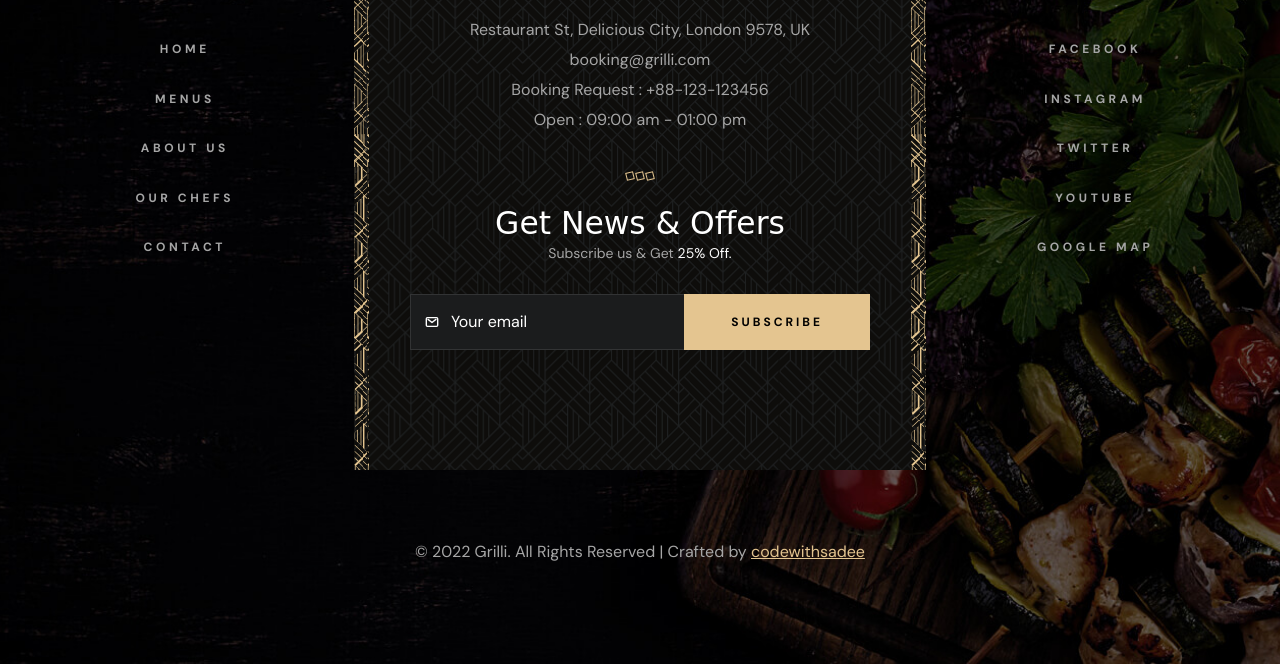
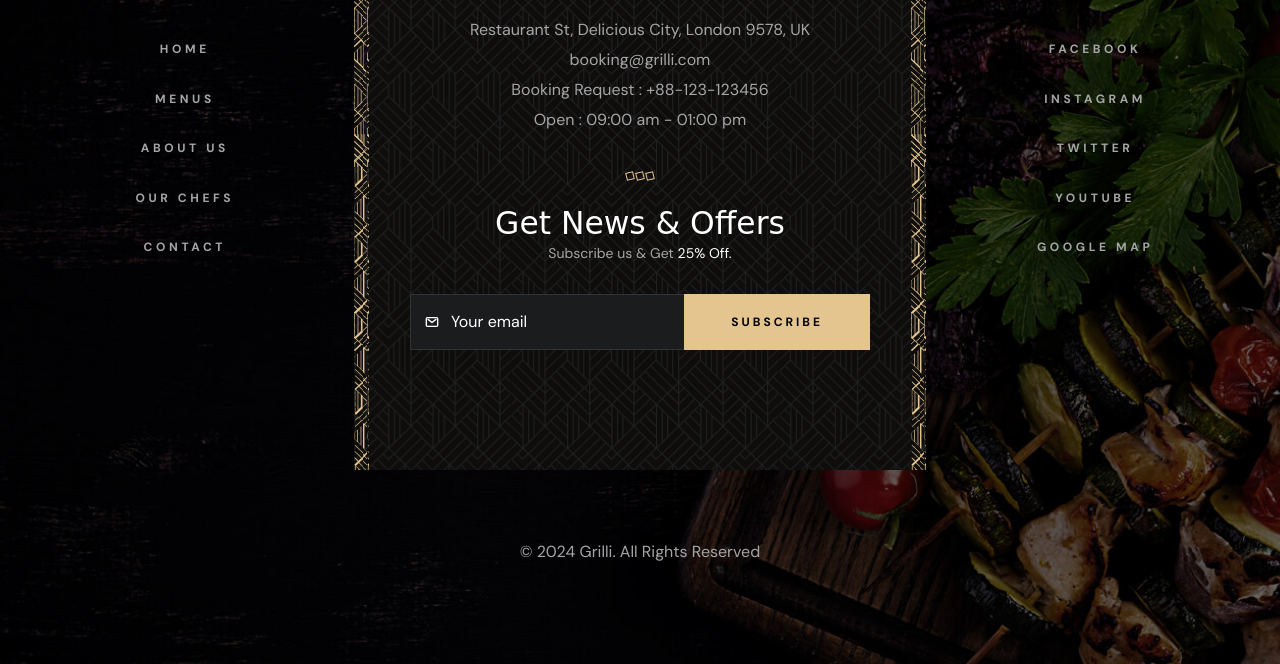
Before and after one commit to Aditi19080808/Grilli, a plain HTML site: page index.html in a window 1280 px wide. Shown: the part 8056-8720 px from the top of the page. Drawn offline with nearby package versions, Linux system fonts and the light colour scheme; a web font is replaced by a local one.

Commit message:
corrected

```diff
--- a/index.html
+++ b/index.html
@@ -11,7 +11,7 @@
   -->
   <title>Grilli - Amazing & Delicious Food</title>
   <meta name="title" content="Grilli - Amazing & Delicious Food">
-  <meta name="description" content="This is a Restaurant html template made by codewithsadee">
+  <meta name="description" content="This is a Restaurant">
 
   <!--
     - favicon
@@ -1183,8 +1183,7 @@
       <div class="footer-bottom">
 
         <p class="copyright">
-          &copy; 2022 Grilli. All Rights Reserved | Crafted by <a href="https://github.com/codewithsadee"
-            target="_blank" class="link">codewithsadee</a>
+          &copy; 2024  Grilli. All Rights Reserved
         </p>
 
       </div>
```
